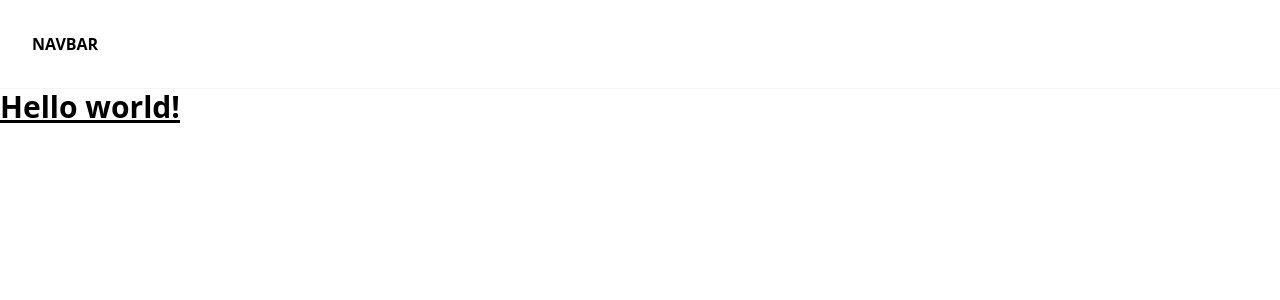
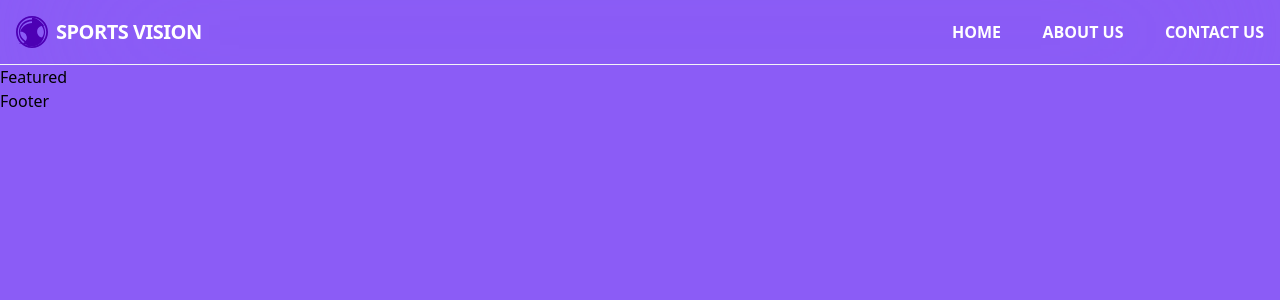
Before and after one commit to MaxSe7en/sports_app, a Next.js app: page / in a window 1280 px wide. Shown: the top 300 px of the page. Built offline with nearby package versions, Linux system fonts and the light colour scheme.

Commit message:
working on the structure

```diff
--- /dev/null
+++ b/src/components/Featured/Featured.tsx
@@ -0,0 +1,11 @@
+import React from 'react'
+
+type Props = {}
+
+const Featured = (props: Props) => {
+  return (
+    <div>Featured</div>
+  )
+}
+
+export default Featured
--- /dev/null
+++ b/src/components/Footer/Footer.tsx
@@ -0,0 +1,11 @@
+import React from 'react'
+
+type Props = {}
+
+const Footer = (props: Props) => {
+  return (
+    <div>Footer</div>
+  )
+}
+
+export default Footer
--- a/src/components/Navbar/Navbar.tsx
+++ b/src/components/Navbar/Navbar.tsx
@@ -5,36 +5,52 @@ type Props = {};
 const Navbar = (props: Props) => {
   return (
     // <header className="bg-indigo-900 h-12" >
-    <header className="sticky top-0 z-[1] mx-auto  flex w-full max-w-7xl flex-wrap items-center justify-between border-b border-gray-100 bg-background p-[2em] font-sans font-bold uppercase text-text-primary backdrop-blur-[100px] dark:border-gray-800 dark:bg-d-background dark:text-d-text-primary">
-
-      Navbar
+    <header className="sticky top-0 z-[1] mx-auto  flex w-full max-w-7xl flex-wrap items-center justify-between border-b border-gray-100 bg-background p-[1em] font-sans font-bold uppercase text-text-primary backdrop-blur-[100px] dark:border-gray-800 dark:bg-d-background dark:text-d-text-primary">
+      <a href="#" className="flex items-center flex-shrink-0 text-white mr-6">
+        <svg
+          className="fill-current h-8 w-8 mr-2"
+          width="54"
+          height="54"
+          viewBox="0 0 54 54"
+          xmlns="http://www.w3.org/2000/svg"
+        >
+          <path
+            d="M27 0C12.1 0 0 12.1 0 27s12.1 27 27 27 27-12.1 27-27S41.9 0 27 0zm0 51C13.7 51 3 40.3 3 27S13.7 3 27 3s24 10.7 24 24-10.7 24-24 24z"
+            fill="#4D00B4"
+          />
+          <path
+            d="M27 6C14.8 6 4.9 15.1 4.9 27S14.8 48 27 48s22.1-9.1 22.1-21S39.2 6 27 6zm0 39C15.8 45 6.9 36.1 6.9 27S15.8 9 27 9s20.1 8.9 20.1 18S38.2 45 27 45z"
+            fill="#4D00B4"
+          />
+          <path
+            d="M27 12C17.6 12 9.9 18.1 7.1 26.5c.4-.1.8-.1 1.2-.1 5.5 0 10 4.5 10 10s-4.5 10-10 10c-1.1 0-2.2-.2-3.2-.6C12.9 45.1 19.1 51 27 51c9.4 0 17.1-6.1 19.9-14.5-.4.1-.8.1-1.2.1-5.5 0-10-4.5-10-10s4.5-10 10-10c1.1 0 2.2.2 3.2.6C41.1 8.9 34.9 3 27 3z"
+            fill="#4D00B4"
+          />
+          <path
+            d="M27 18c-5.5 0-10 4.5-10 10s4.5 10 10 10c1.1 0 2.2-.2 3.2-.6C32.9 45.1 26.7 51 19 51c-9.4 0-17.1-6.1-19.9- 18.
+            5.4.4-.8.4-1.2.4-5.5 0-10-4.5-10-10s4.5-10 10-10c1.1 0 2.2.2 3.2.6C12.9 8.9 19.1 3 27 3c5.5 0 10 4.5 10 10 0 .4 0 .8-.1 1.2C33.1 18.2 30.1 18 27 18z"
+            fill="#4D00B4"
+          />
+        </svg>
+        <span className="font-semibold text-xl tracking-tight">
+          Sports Vision
+        </span>
+      </a>
+      <ul className="flex justify-between text-white w-1/4">
+        <li>
+          <a href="#">Home</a>
+        </li>
+        <li>
+          <a href="#">About Us</a>
+        </li>
+        <li>
+          <a href="#">Contact Us</a>
+        </li>
+      </ul>
     </header>
   );
 };
 
 export default Navbar;
 
-
-
-
-
-
-
-
-
-
-
-
-
-
-
-
-
-
-
-
-
-
-
-
 //aspect-square sticky top-0 z-[1] mx-auto  flex w-full max-w-7xl flex-wrap items-center justify-between border-b border-gray-100 bg-background p-[2em] font-sans font-bold uppercase text-text-primary backdrop-blur-[100px] dark:border-gray-800 dark:bg-d-background dark:text-d-text-primary
--- /dev/null
+++ b/src/components/Wrapper/Wrapper.tsx
@@ -0,0 +1,13 @@
+import React, { ReactNode } from 'react'
+
+interface WrapperProps {
+    children: ReactNode;
+  }
+
+  const Wrapper: React.FC<WrapperProps> = ({ children }) => {
+  return (
+    <div>{children}</div>
+  )
+}
+
+export default Wrapper
--- a/src/pages/index.tsx
+++ b/src/pages/index.tsx
@@ -1,17 +1,22 @@
 import { Inter } from 'next/font/google'
 import Navbar from '@/components/Navbar/Navbar'
+import Footer from '@/components/Footer/Footer'
+import Wrapper from '@/components/Wrapper/Wrapper'
+import Featured from '@/components/Featured/Featured'
 // import '../styles/globals.css'
 
 const inter = Inter({ subsets: ['latin'] })
 
 export default function Home() {
   return (
-    <>
+    <div className='min-h-screen bg-violet-500 w-full  '>
+      <Wrapper>
+
       <Navbar />
-      <h1 className="text-3xl font-bold underline">
-        Hello world!
-      </h1>
-    </>
+      <Featured/>
+      <Footer />
+      </Wrapper>
+    </div>
 
 
   )
```
